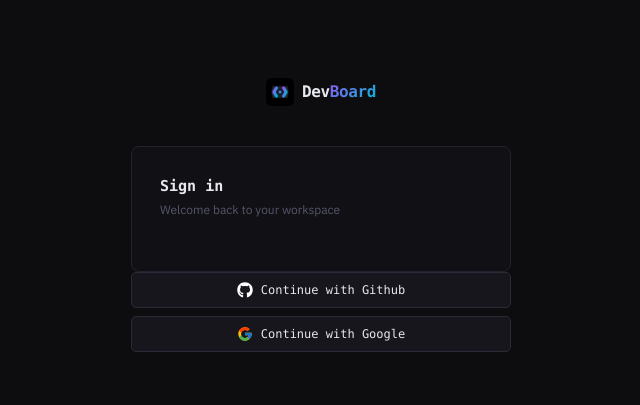
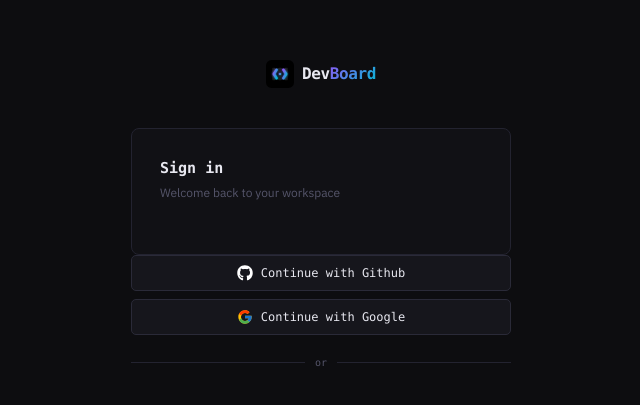
Before and after one commit to georgegoodluck/DevBoard, a Next.js app: page /login in a window 1280 px wide. Shown: the part 175-580 px from the top of the page, without its empty margins (319-959 px from the left). Built offline with nearby package versions, Linux system fonts and the light colour scheme; no server answers.

Commit message:
feat: write divider component code

```diff
--- a/app/login/page.tsx
+++ b/app/login/page.tsx
@@ -59,6 +59,13 @@ export default function LoginPage() {
             Continue with Google
           </button>
         </div>
+
+        {/* Divider */}
+        <div className="flex items-center gap-2.5 mb-5">
+          <div className="flex-1 h-px bg-(--border)" />
+          <span className="font-mono text-[10px] text-(--text3)">or</span>
+          <div className="flex-1 h-px bg-(--border)" />
+        </div>
       </div>
     </div>
   );
```
